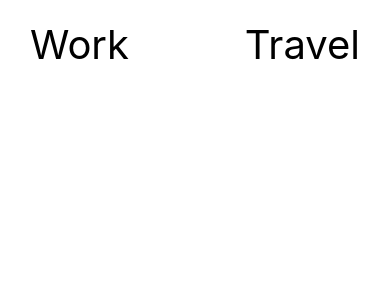
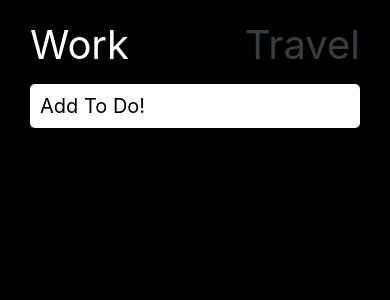
Before and after one commit to jjanmo/reactnative101, a React Native app in the folder todo-app/: screen / in a window 390 px wide. Shown: the top 300 px of the page. Built offline with nearby package versions, Linux system fonts and the light colour scheme.

Commit message:
feat: add text-input

```diff
--- a/todo-app/App.tsx
+++ b/todo-app/App.tsx
@@ -1,15 +1,28 @@
 import { StatusBar } from 'expo-status-bar';
-import { StyleSheet, Text, TouchableOpacity, View } from 'react-native';
+import {
+  NativeSyntheticEvent,
+  StyleSheet,
+  Text,
+  TextInput,
+  TextInputChangeEventData,
+  TouchableOpacity,
+  View,
+} from 'react-native';
 import { theme } from './colors';
 import { useState } from 'react';
 
 export default function App() {
   const [active, setActive] = useState<'work' | 'travel'>('work');
+  const [text, setText] = useState<string>('');
 
   const handlePress = () => {
     setActive((prev) => {
       return prev === 'travel' ? 'work' : 'travel';
     });
+  };
+  const handleChangeText = (text: string) => {
+    console.log(text);
+    setText(text);
   };
 
   return (
@@ -20,7 +33,7 @@ export default function App() {
           <Text
             style={{
               ...styles.button,
-              color: active === 'work' ? theme.text : theme.inactiveText,
+              color: active === 'work' ? theme.white : theme.grey,
             }}
           >
             Work
@@ -30,12 +43,22 @@ export default function App() {
           <Text
             style={{
               ...styles.button,
-              color: active === 'travel' ? theme.text : theme.inactiveText,
+              color: active === 'travel' ? theme.white : theme.grey,
             }}
           >
             Travel
           </Text>
         </TouchableOpacity>
+      </View>
+      <View>
+        <TextInput
+          style={styles.input}
+          placeholder={`${
+            active === 'work' ? 'Add To Do!' : 'Where do you want to go?'
+          }`}
+          onChangeText={handleChangeText}
+          value={text}
+        />
       </View>
     </View>
   );
@@ -45,7 +68,7 @@ const styles = StyleSheet.create({
   container: {
     paddingHorizontal: 30,
     flex: 1,
-    backgroundColor: theme.background,
+    backgroundColor: theme.black,
   },
   header: {
     flexDirection: 'row',
@@ -55,4 +78,12 @@ const styles = StyleSheet.create({
   button: {
     fontSize: 40,
   },
+  input: {
+    paddingVertical: 10,
+    paddingHorizontal: 10,
+    marginVertical: 15,
+    borderRadius: 5,
+    backgroundColor: theme.white,
+    fontSize: 20,
+  },
 });
```
